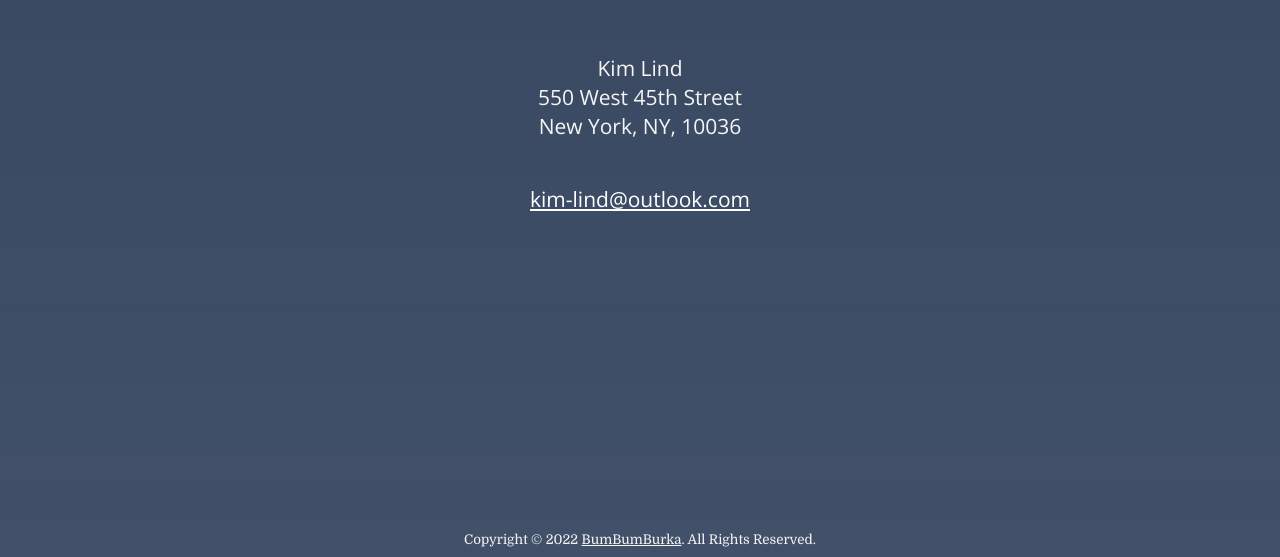
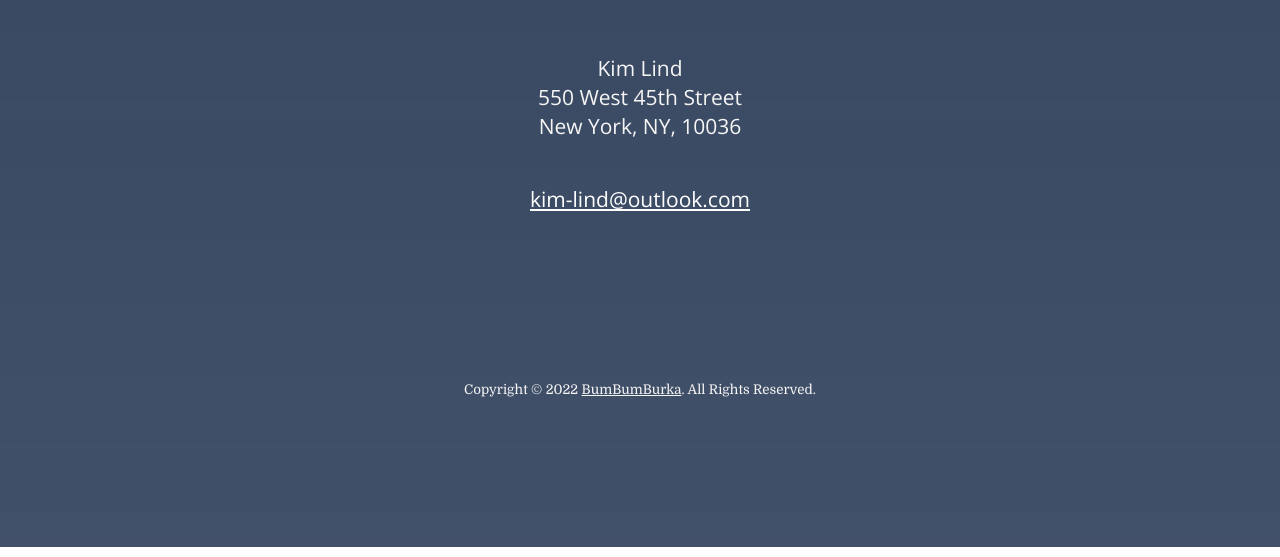
Before and after one commit to nehrwein/Kim_Portfolio, a React (Create React App) app: page / in a window 1280 px wide. Shown: the part 2616-3173 px from the top of the page. Built offline with nearby package versions, Linux system fonts and the light colour scheme.

Commit message:
refactor(contact): copyright not visible when clicking contact in nav

```diff
--- a/src/components/Contact/index.tsx
+++ b/src/components/Contact/index.tsx
@@ -3,8 +3,8 @@ import { ContactContainer, AddressContainer, TextContainer } from './ContactElem
 
 const Contact = () => {
   return (
-    <ContactContainer>
-      <TextContainer id='contact'>
+    <ContactContainer id='contact'>
+      <TextContainer>
         <AddressContainer>
           <p>Kim Lind</p>
           <p>550 West 45th Street</p>
--- a/src/components/Footer/FooterElements.ts
+++ b/src/components/Footer/FooterElements.ts
@@ -3,7 +3,8 @@ import styled from 'styled-components'
 export const StyledFooter = styled.small`
   text-align: center;
   display: block;
-  padding-bottom: 10px;
+  margin-top: -150px;
+  padding-bottom: 150px;
 
   a {
     color: inherit;
--- a/src/globalstyles/global.ts
+++ b/src/globalstyles/global.ts
@@ -19,8 +19,8 @@ const GlobalStyle = createGlobalStyle`
     margin:0 auto;
     padding: 0;
     min-height: 100vh;
-    height: 100%;
     max-width: 100vw;
+    background-repeat: no-repeat;
     color: whitesmoke;
     background: var(--gradientBlue);
     font-family: 'Domine', serif;
```
